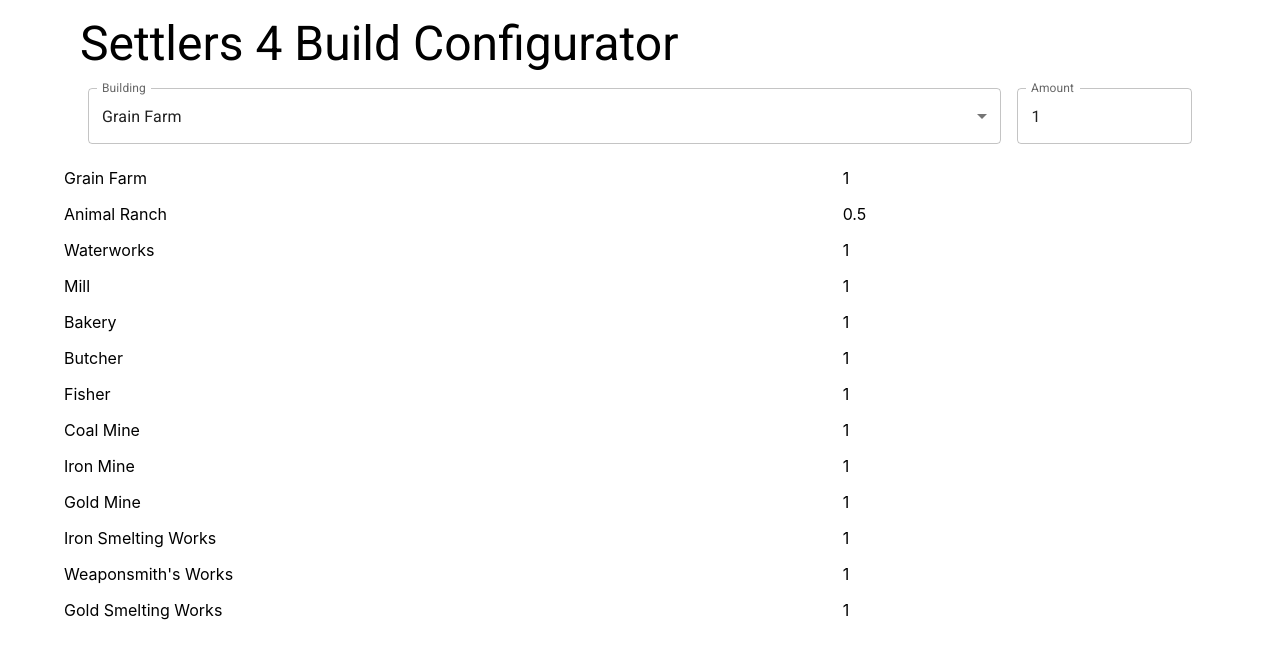
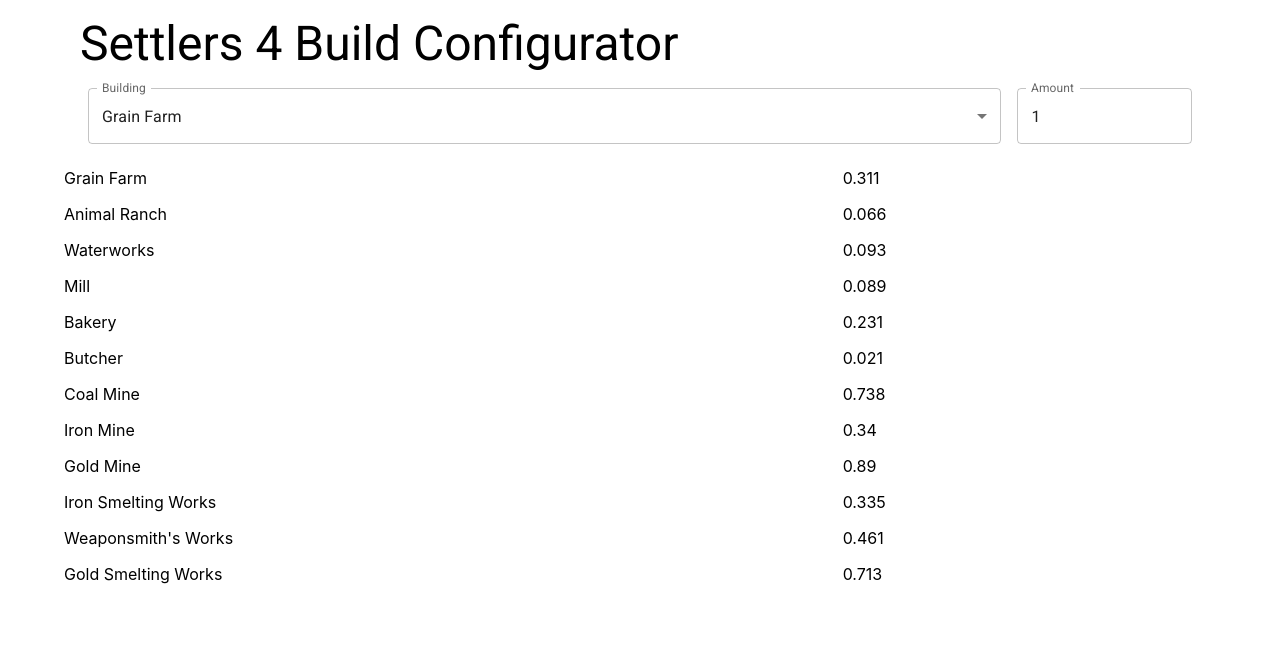
Before and after one commit to Sir-hennihau/Settlers-4-Build-Configurator, a React (Create React App) app: page / in a window 1280 px wide. Shown: the top 658 px of the page. Built offline with nearby package versions, Linux system fonts and the light colour scheme.

Commit message:
Add building multipliers.

```diff
--- a/src/components/component-input/buildingInput.tsx
+++ b/src/components/component-input/buildingInput.tsx
@@ -19,12 +19,12 @@ export const BuildingInput = ({}: BuildingInputProps) => {
   const { amount } = useAppSelector(selectConfig);
   const dispatch = useAppDispatch();
 
-  const [selectedBuilding, setSelectedBuilding] = useState(BUILDINGS[0]);
+  const [selectedBuilding, setSelectedBuilding] = useState(
+    JSON.stringify(BUILDINGS[0])
+  );
 
   const onInputChange = (event: SelectChangeEvent) => {
-    const value = JSON.parse(event.target.value);
-
-    setSelectedBuilding(value);
+    setSelectedBuilding(event.target.value);
   };
 
   const onAmountChange = (event: ChangeEvent<HTMLInputElement>) => {
@@ -40,7 +40,7 @@ export const BuildingInput = ({}: BuildingInputProps) => {
         <FormControl fullWidth>
           <InputLabel>Building</InputLabel>
           <Select
-            value={JSON.stringify(selectedBuilding)}
+            value={selectedBuilding}
             label="Building"
             onChange={onInputChange}
           >
--- a/src/data/buildings.ts
+++ b/src/data/buildings.ts
@@ -1,17 +1,17 @@
 import { Building } from "../types/building";
 
 export const BUILDINGS: Building[] = [
-  { label: "Grain Farm", multiplier: 1 },
-  { label: "Animal Ranch", multiplier: 0.5 },
-  { label: "Waterworks", multiplier: 1 },
-  { label: "Mill", multiplier: 1 },
-  { label: "Bakery", multiplier: 1 },
-  { label: "Butcher", multiplier: 1 },
-  { label: "Fisher", multiplier: 1 },
-  { label: "Coal Mine", multiplier: 1 },
-  { label: "Iron Mine", multiplier: 1 },
-  { label: "Gold Mine", multiplier: 1 },
-  { label: "Iron Smelting Works", multiplier: 1 },
-  { label: "Weaponsmith's Works", multiplier: 1 },
-  { label: "Gold Smelting Works", multiplier: 1 },
+  { label: "Grain Farm", multiplier: 0.311 },
+  { label: "Animal Ranch", multiplier: 0.066 },
+  { label: "Waterworks", multiplier: 0.093 },
+  { label: "Mill", multiplier: 0.089 },
+  { label: "Bakery", multiplier: 0.231 },
+  { label: "Butcher", multiplier: 0.021 },
+  // { label: "Fisher", multiplier: 1 },
+  { label: "Coal Mine", multiplier: 0.738 },
+  { label: "Iron Mine", multiplier: 0.34 },
+  { label: "Gold Mine", multiplier: 0.89 },
+  { label: "Iron Smelting Works", multiplier: 0.335 },
+  { label: "Weaponsmith's Works", multiplier: 0.461 },
+  { label: "Gold Smelting Works", multiplier: 0.713 },
 ];
```
